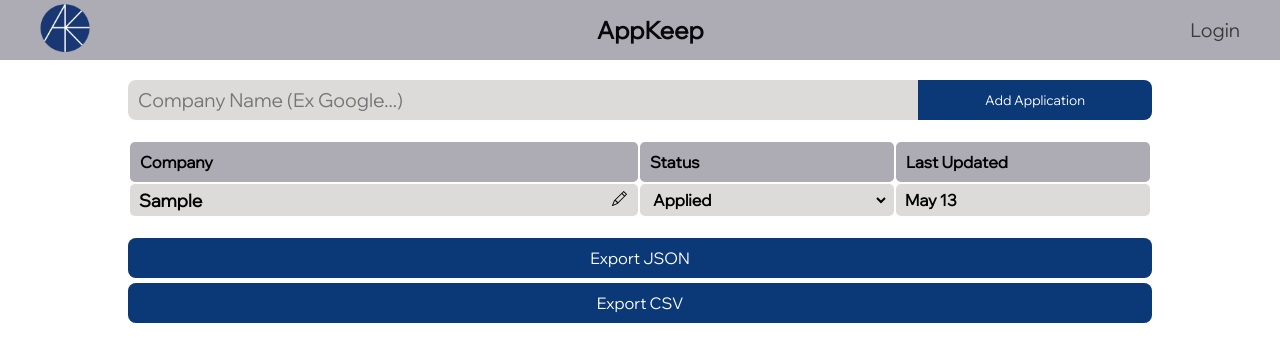
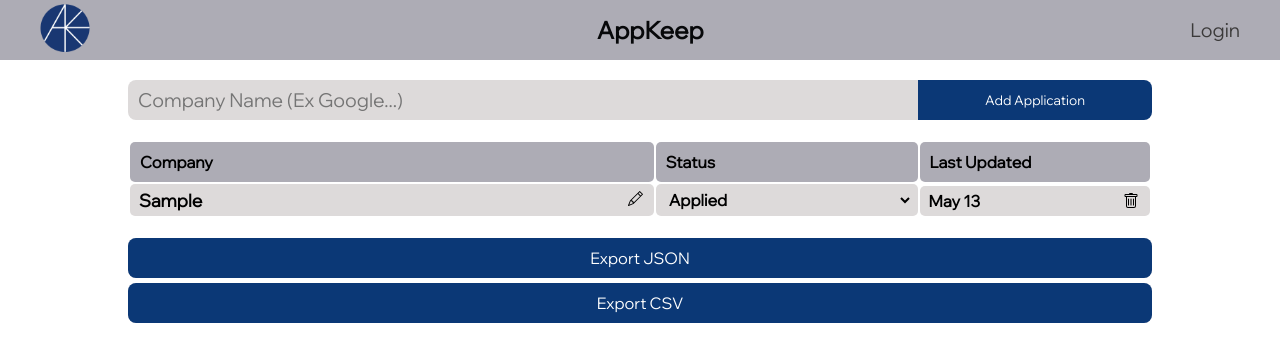
Before and after one commit to bishal0922/AppKeep, a React (Vite) app in the folder main/: page / in a window 1280 px wide. Both pictures are taken after typing "Sample" into the empty fields and a click on the button "Add Application". Shown: the top 362 px of the page. Built offline with nearby package versions, Linux system fonts and the light colour scheme.

Commit message:
added functionality for deleting applications

```diff
--- a/main/src/pages/ApplicationList.jsx
+++ b/main/src/pages/ApplicationList.jsx
@@ -45,6 +45,15 @@ const ApplicationList = ({applications, setApplications}) => {
     const handleSaveButton = (rowIndex) => {
         setEditRow(null);
         setEditStatus(false);
+    }
+
+    const handleDeleteButton = (rowIndex, companyName) => {
+        //ask to make sure
+        if (window.confirm(`Are you sure you want to delete ${companyName}?`)) {
+          const newApplications = [...applications];
+          newApplications.splice(rowIndex, 1);
+          setApplications(newApplications);
+        }
     }
 
 
@@ -130,7 +139,28 @@ const ApplicationList = ({applications, setApplications}) => {
                 <option value="Rejected">Rejected</option>
               </select>
             </td>
-            <td>{row?.date}</td>
+            <td className="td-last-updated-date-and-delete">
+
+            {row?.date}
+
+            <button
+                className="td-delete-button"
+                onClick={() => handleDeleteButton(rowIndex, row?.companyName)}
+              >
+                <svg
+                  xmlns="http://www.w3.org/2000/svg"
+                  width="16"
+                  height="16"
+                  fill="currentColor"
+                  class="bi bi-trash"
+                  viewBox="0 0 16 16"
+                >
+                  <path d="M5.5 5.5A.5.5 0 0 1 6 6v6a.5.5 0 0 1-1 0V6a.5.5 0 0 1 .5-.5Zm2.5 0a.5.5 0 0 1 .5.5v6a.5.5 0 0 1-1 0V6a.5.5 0 0 1 .5-.5Zm3 .5a.5.5 0 0 0-1 0v6a.5.5 0 0 0 1 0V6Z" />
+                  <path d="M14.5 3a1 1 0 0 1-1 1H13v9a2 2 0 0 1-2 2H5a2 2 0 0 1-2-2V4h-.5a1 1 0 0 1-1-1V2a1 1 0 0 1 1-1H6a1 1 0 0 1 1-1h2a1 1 0 0 1 1 1h3.5a1 1 0 0 1 1 1v1ZM4.118 4 4 4.059V13a1 1 0 0 0 1 1h6a1 1 0 0 0 1-1V4.059L11.882 4H4.118ZM2.5 3h11V2h-11v1Z" />
+                </svg>
+              </button>
+            </td>
+
           </tr>
         );
 
@@ -144,6 +174,7 @@ const ApplicationList = ({applications, setApplications}) => {
               <th className="company-name-header">Company</th>
               <th className="status-header">Status</th>
               <th className="date-header">Last Updated</th>
+              {/* <th className="delete-header"></th> */}
             </tr>
           </thead>
 
--- a/main/src/pages/styles/table.css
+++ b/main/src/pages/styles/table.css
@@ -17,9 +17,12 @@
     width: 25%
 }
 .date-header{
-    width: 25%;
+    width: 22%;
 }
 
+.delete-header {
+    width: 3%;
+}
 
 .table-body tr > td{
     padding: 5px;
@@ -86,3 +89,20 @@
     width: auto;
     border-bottom: #000000 1px solid;
 }
+
+.td-delete-button {
+    border: none;
+    background-color: rgb(221, 218, 218);
+
+}
+
+.td-last-updated-date-and-delete {
+    display: flex;
+    justify-content: space-between;
+}
+
+.td-last-updated-date-and-delete > button{
+    display: flex;
+    padding-top: 2px;
+    justify-content: space-between;
+}
```
